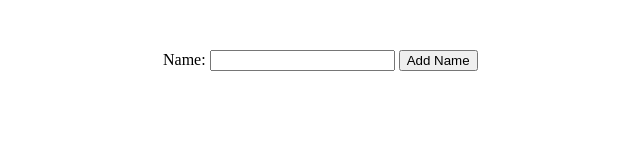
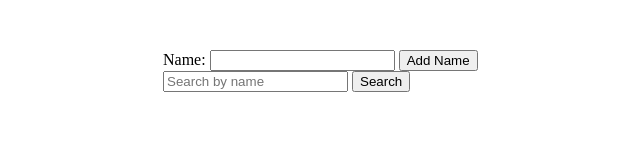
Before and after one commit to HowardDaniels/my_simple_fullstack_applet, a plain HTML site: page client/index.html in a window 1280 px wide. Shown: the whole page, without its empty margins (161-801 px from the left). Drawn offline with Linux system fonts and the light colour scheme.

Commit message:
added search input and search button

```diff
--- a/client/index.html
+++ b/client/index.html
@@ -12,6 +12,11 @@
     <label>Name:</label>
     <input type="text" id="name-input">
     <button id="add-name-btn">Add Name</button>
+
+    <div>
+        <input placeholder="Search by name" id="search-input">
+        <button id="search-btn">Search</button>
+    </div>
     </main>
     <script src="index.js"></script>
 </body>
```
